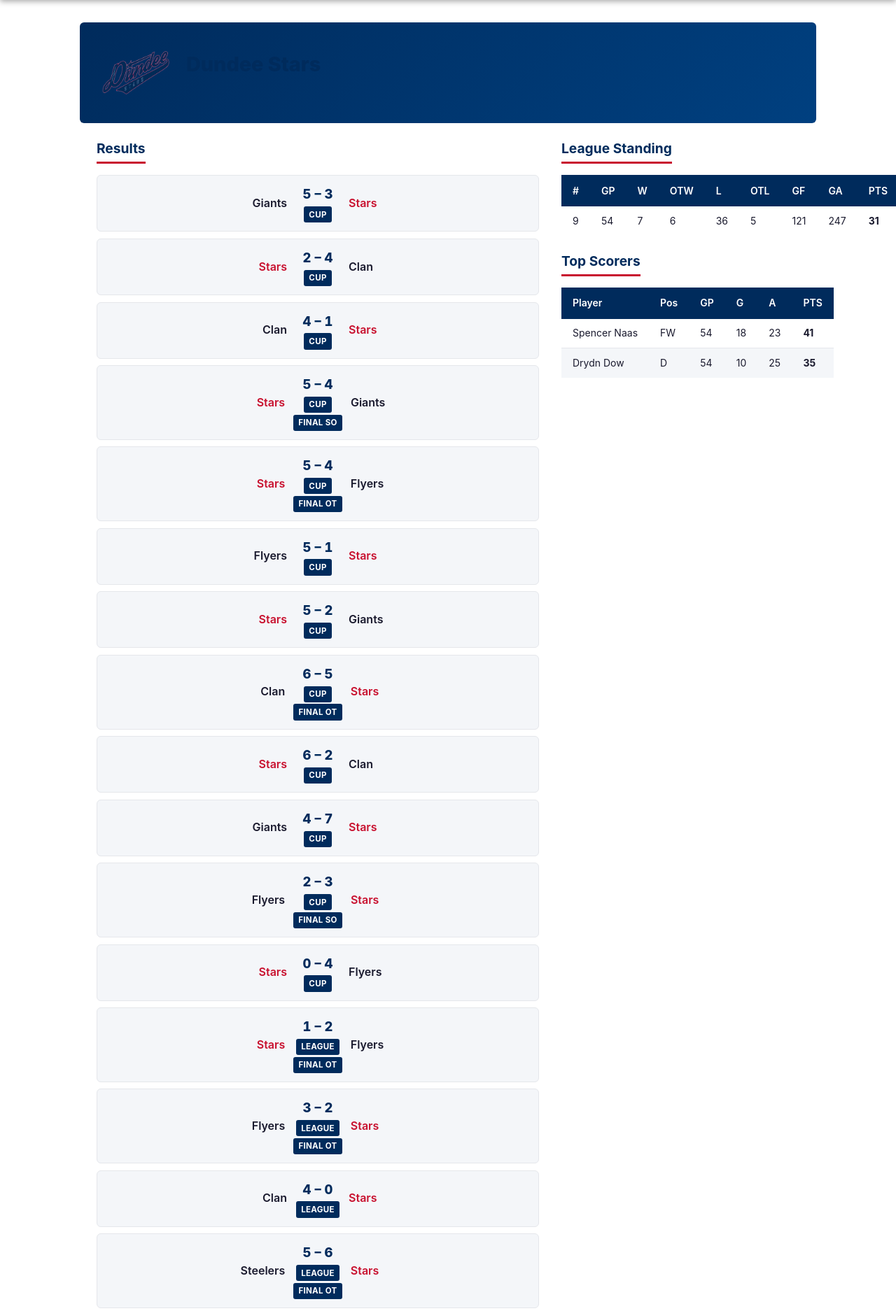
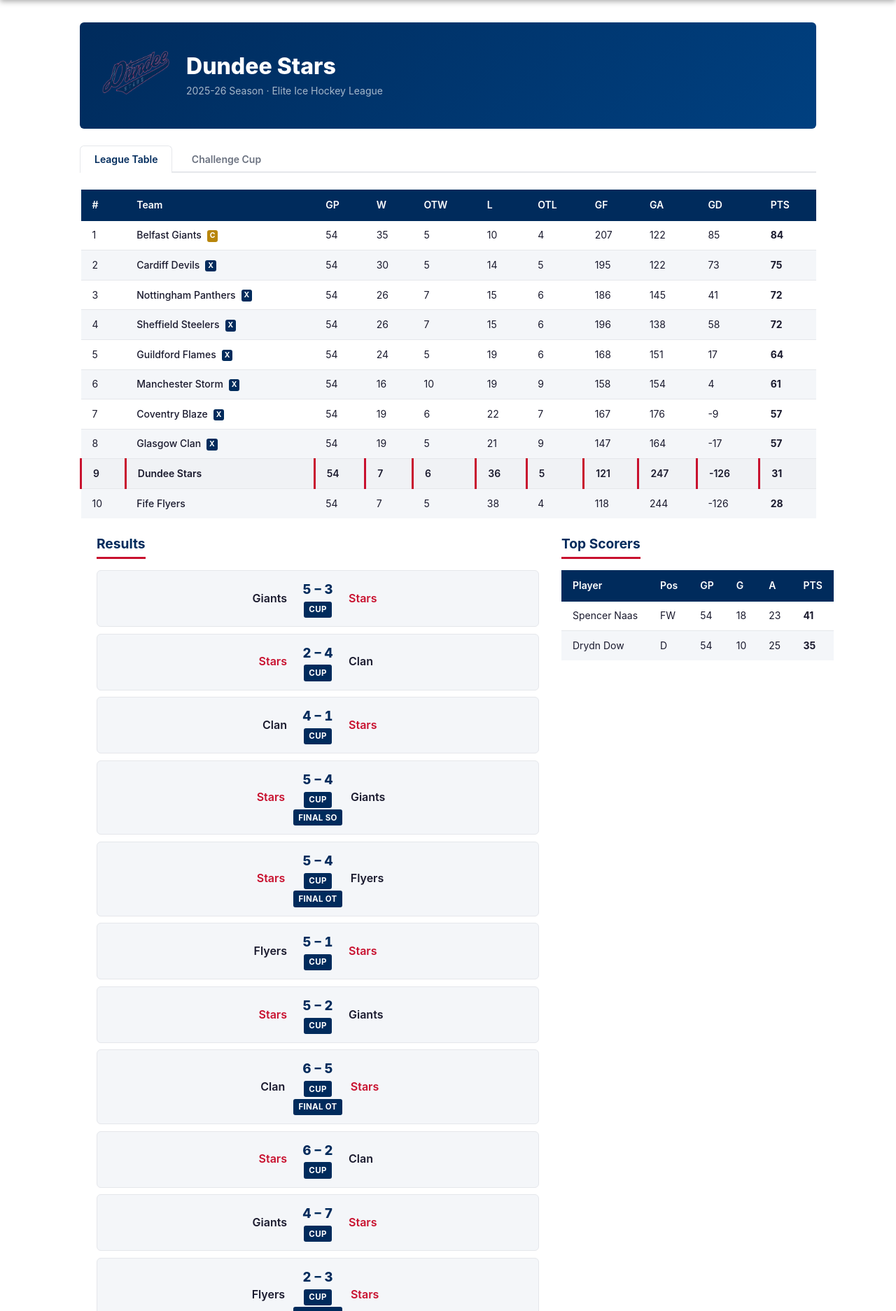
Before and after one commit to kalh96/ice-hockey-scrape, a Flask app: page /uk-hockey/elite-league/teams/dundee-stars/ in a window 1280 px wide. Shown: the part 64-1938 px from the top of the page at 70% size. Run offline with Flask 3, Linux system fonts and the light colour scheme; data comes from the database, SQL or seed files in the repository.

Commit message:
Fix nav highlighting, league context persistence, team page standings
1. Remove eihl_overview from Teams active check — overview page no
   longer highlights the Teams nav item
2. WNIHL Teams dropdown now shows 'Elite Teams / 1 North Teams / 1 South
   Teams' instead of repeating UK Competitions league labels
3. Persist league context across Home/Articles via Flask session — nav
   links stay on the last-visited league when on generic pages
4. Team names in EIHL standings and overview sidebar are now clickable
   links to team detail pages; also adds eihl_slug template filter
5. EIHL team detail page now shows full League table + Challenge Cup
   standings in tabs with the team row highlighted
6. EIHL team detail banner uses team-header / team-header-name structure
   (white text on gradient) matching the SNL team page style
- Add generic tab-trigger JS for comp-tab-based tab switching

Co-Authored-By: Claude Sonnet 4.6 <noreply@anthropic.com>

```diff
--- a/web/app.py
+++ b/web/app.py
@@ -55,6 +55,12 @@ def team_logo_filter(db_name):
 def eihl_logo_filter(db_name):
     """EIHL DB team name → logo filename (e.g. 'Belfast Giants' → 'belfast-giants.png')."""
     return EIHL_TEAM_DISPLAY.get(db_name, {}).get("logo", "")
+
+
+@app.template_filter("eihl_slug")
+def eihl_slug_filter(db_name):
+    """EIHL DB team name → URL slug (e.g. 'Belfast Giants' → 'belfast-giants')."""
+    return EIHL_TEAM_DISPLAY.get(db_name, {}).get("slug", "")
 
 
 # ---------------------------------------------------------------------------
@@ -343,14 +349,29 @@ def _load_article(slug):
 
 @app.context_processor
 def inject_globals():
-    from flask import request as _req
+    from flask import request as _req, session
     endpoint = _req.endpoint or ""
+
+    # SNL-specific pages explicitly set context to SNL
+    _SNL_ENDPOINTS = {
+        "fixtures", "fixture_preview", "event_detail", "standings",
+        "statistics", "stats_skaters", "stats_netminders",
+        "teams_list", "team_detail",
+    }
+
     if endpoint.startswith("eihl"):
         league_ctx = "eihl"
+        session["league_ctx"] = "eihl"
     elif endpoint.startswith("wnihl"):
         league_ctx = "wnihl"
+        session["league_ctx"] = "wnihl"
+    elif endpoint in _SNL_ENDPOINTS:
+        league_ctx = "snl"
+        session["league_ctx"] = "snl"
     else:
-        league_ctx = "snl"
+        # Generic pages (home, articles, about) — preserve the last league visited
+        league_ctx = session.get("league_ctx", "snl")
+
     return {
         "current_year": date.today().year,
         "team_display": TEAM_DISPLAY,
@@ -719,21 +740,24 @@ def eihl_team_detail(slug):
     team_name = EIHL_SLUG_TO_TEAM.get(slug)
     if not team_name:
         abort(404)
-    season   = request.args.get("season", EIHL_CURRENT_SEASON)
+    season          = request.args.get("season", EIHL_CURRENT_SEASON)
     if season not in EIHL_SEASONS:
         season = EIHL_CURRENT_SEASON
-    all_fx   = eihl_queries.get_eihl_team_fixtures(team_name, season=season)
-    upcoming = [f for f in all_fx if f["status"] == "scheduled"]
-    results  = [f for f in all_fx if f["status"] != "scheduled"]
-    standing = eihl_queries.get_eihl_team_standing(team_name, season=season)
-    skaters  = eihl_queries.get_eihl_team_skaters(team_name, season=season)
-    info     = EIHL_TEAM_DISPLAY.get(team_name, {})
+    all_fx          = eihl_queries.get_eihl_team_fixtures(team_name, season=season)
+    upcoming        = [f for f in all_fx if f["status"] == "scheduled"]
+    results         = [f for f in all_fx if f["status"] != "scheduled"]
+    league_standings = eihl_queries.get_eihl_standings("League", season=season)
+    cup_standings   = eihl_queries.get_eihl_standings("Cup", season=season)
+    skaters         = eihl_queries.get_eihl_team_skaters(team_name, season=season)
+    info            = EIHL_TEAM_DISPLAY.get(team_name, {})
     return render_template(
         "eihl/team_detail.html",
         team_name=team_name, info=info, slug=slug,
         season=season, seasons=EIHL_SEASONS,
         upcoming=upcoming, results=results,
-        standing=standing, skaters=skaters,
+        league_standings=league_standings,
+        cup_standings=cup_standings,
+        skaters=skaters,
         eihl_short=_eihl_short,
     )
 
--- a/web/config.py
+++ b/web/config.py
@@ -144,7 +144,7 @@ WNIHL_COMP_LABELS = {
 
 # Bump this string whenever you push CSS/JS changes to force Cloudflare to
 # fetch the new file instead of serving a stale cached copy.
-STATIC_VERSION = "20260408-4"
+STATIC_VERSION = "20260408-5"
 
 # Scottish Cup 2025-26 bracket structure.
 # Each round lists matchups; each matchup is a list of event IDs (leg 1, leg 2).
--- a/web/static/js/main.js
+++ b/web/static/js/main.js
@@ -58,6 +58,24 @@ document.querySelectorAll('.roster-tabs').forEach(container => {
   });
 });
 
+// Generic tab switching via .tab-trigger elements
+// Tabs use data-tab="panel-id" and toggle .active on sibling .tab-panel elements
+document.querySelectorAll('.tab-trigger').forEach(trigger => {
+  trigger.addEventListener('click', function(e) {
+    e.preventDefault();
+    const targetId = this.dataset.tab;
+    // Deactivate all sibling triggers in same .comp-tabs
+    const tabBar = this.closest('.comp-tabs');
+    if (tabBar) tabBar.querySelectorAll('.tab-trigger').forEach(t => t.classList.remove('active'));
+    this.classList.add('active');
+    // Deactivate all panels that are siblings of the tab bar's parent
+    const section = tabBar ? tabBar.parentElement : document;
+    section.querySelectorAll('.tab-panel').forEach(p => p.classList.remove('active'));
+    const panel = document.getElementById(targetId);
+    if (panel) panel.classList.add('active');
+  });
+});
+
 // Table sorting
 document.querySelectorAll('table.sortable').forEach(table => {
   const ths = Array.from(table.querySelectorAll('thead th'));
--- a/web/templates/base.html
+++ b/web/templates/base.html
@@ -55,7 +55,7 @@
       {% if league_ctx == 'eihl' %}
         <li class="nav-dropdown">
           <a href="{{ url_for('eihl_overview') }}"
-             class="{{ 'active' if request.endpoint in ('eihl_overview', 'eihl_team_detail') else '' }}">Teams</a>
+             class="{{ 'active' if request.endpoint == 'eihl_team_detail' else '' }}">Teams</a>
           <ul class="dropdown-menu">
             {% for db_name, info in eihl_team_display.items() %}
               <li><a href="{{ url_for('eihl_team_detail', slug=info.slug) }}">{{ info.full }}</a></li>
@@ -67,9 +67,9 @@
           <a href="{{ url_for('wnihl_teams') }}"
              class="{{ 'active' if request.endpoint == 'wnihl_teams' else '' }}">Teams</a>
           <ul class="dropdown-menu">
-            {% for c, label in wnihl_comp_labels.items() %}
-              <li><a href="{{ url_for('wnihl_teams', comp=c) }}">{{ label }}</a></li>
-            {% endfor %}
+            <li><a href="{{ url_for('wnihl_teams', comp='Elite') }}">Elite Teams</a></li>
+            <li><a href="{{ url_for('wnihl_teams', comp='1 North') }}">1 North Teams</a></li>
+            <li><a href="{{ url_for('wnihl_teams', comp='1 South') }}">1 South Teams</a></li>
           </ul>
         </li>
       {% else %}
--- a/web/templates/eihl/team_detail.html
+++ b/web/templates/eihl/team_detail.html
@@ -3,13 +3,20 @@
 {% block meta_description %}Fixtures, results and statistics for {{ info.full or team_name }} in the EIHL.{% endblock %}
 
 {% block content %}
+
+{# Team header — same structure as SNL team pages #}
 <div class="team-header">
+  <div class="team-header-logo">
     {% set logo = team_name | eihl_logo %}
     {% if logo %}
       <img src="{{ url_for('static', filename='img/eihl/' + logo) }}?v={{ static_version }}"
            alt="{{ info.full or team_name }}" class="team-logo-xl" onerror="this.style.display='none'">
     {% endif %}
-  <h1 class="page-title">{{ info.full or team_name }}</h1>
+  </div>
+  <div class="team-header-info">
+    <h1 class="team-header-name">{{ info.full or team_name }}</h1>
+    <div class="text-muted">{{ season }} Season · Elite Ice Hockey League</div>
+  </div>
 </div>
 
 {% if seasons | length > 1 %}
@@ -22,7 +29,112 @@
 </div>
 {% endif %}
 
-<div class="two-col-layout">
+{# Standings tabs #}
+{% if league_standings or cup_standings %}
+  <div class="comp-tabs mt-2">
+    <a href="#league-standings" class="comp-tab active tab-trigger" data-tab="league-standings">League Table</a>
+    {% if cup_standings %}
+      <a href="#cup-standings" class="comp-tab tab-trigger" data-tab="cup-standings">Challenge Cup</a>
+    {% endif %}
+  </div>
+
+  <div class="tab-panel active" id="league-standings">
+    {% if league_standings %}
+      <div class="table-scroll">
+      <table class="standings-table">
+        <thead>
+          <tr>
+            <th>#</th><th class="team-col">Team</th>
+            <th>GP</th><th>W</th><th>OTW</th><th>L</th><th>OTL</th>
+            <th>GF</th><th>GA</th><th>GD</th><th>PTS</th>
+          </tr>
+        </thead>
+        <tbody>
+          {% for row in league_standings %}
+            <tr class="{{ 'standings-highlight' if row.team == team_name else '' }}">
+              <td>{{ row.pos }}</td>
+              <td class="team-col">
+                {% set tslug = row.team | eihl_slug %}
+                {% if tslug and row.team != team_name %}
+                  <a href="{{ url_for('eihl_team_detail', slug=tslug) }}" class="team-name-link">{{ row.team }}</a>
+                {% else %}
+                  {{ row.team }}
+                {% endif %}
+                {% if row.qualifier == 'c' %}
+                  <span class="qualifier-badge qualifier-c" title="Champions">C</span>
+                {% elif row.qualifier in ('x', 'y') %}
+                  <span class="qualifier-badge qualifier-x" title="Playoff-qualified">X</span>
+                {% endif %}
+              </td>
+              <td>{{ row.gp }}</td>
+              <td>{{ row.w }}</td>
+              <td>{{ row.otw or 0 }}</td>
+              <td>{{ row.l }}</td>
+              <td>{{ row.otl or 0 }}</td>
+              <td>{{ row.gf }}</td>
+              <td>{{ row.ga }}</td>
+              <td>{{ (row.gf or 0) - (row.ga or 0) }}</td>
+              <td><strong>{{ row.pts }}</strong></td>
+            </tr>
+          {% endfor %}
+        </tbody>
+      </table>
+      </div>
+    {% else %}
+      <p class="no-data">No League standings available.</p>
+    {% endif %}
+  </div>
+
+  {% if cup_standings %}
+    <div class="tab-panel" id="cup-standings">
+      {% set cup_groups = cup_standings | map(attribute='group_name') | unique | list %}
+      {% for group in cup_groups %}
+        {% if group %}
+          <h3 class="standings-group-title">Group {{ group }}</h3>
+        {% endif %}
+        <div class="table-scroll">
+        <table class="standings-table">
+          <thead>
+            <tr>
+              <th>#</th><th class="team-col">Team</th>
+              <th>GP</th><th>W</th><th>OTW</th><th>L</th><th>OTL</th>
+              <th>GF</th><th>GA</th><th>PTS</th>
+            </tr>
+          </thead>
+          <tbody>
+            {% for row in cup_standings if row.group_name == group %}
+              <tr class="{{ 'standings-highlight' if row.team == team_name else '' }}">
+                <td>{{ row.pos }}</td>
+                <td class="team-col">
+                  {% set tslug = row.team | eihl_slug %}
+                  {% if tslug and row.team != team_name %}
+                    <a href="{{ url_for('eihl_team_detail', slug=tslug) }}" class="team-name-link">{{ row.team }}</a>
+                  {% else %}
+                    {{ row.team }}
+                  {% endif %}
+                  {% if row.qualifier in ('x', 'y') %}
+                    <span class="qualifier-badge qualifier-x" title="Qualifier">X</span>
+                  {% endif %}
+                </td>
+                <td>{{ row.gp }}</td>
+                <td>{{ row.w }}</td>
+                <td>{{ row.otw or 0 }}</td>
+                <td>{{ row.l }}</td>
+                <td>{{ row.otl or 0 }}</td>
+                <td>{{ row.gf }}</td>
+                <td>{{ row.ga }}</td>
+                <td><strong>{{ row.pts }}</strong></td>
+              </tr>
+            {% endfor %}
+          </tbody>
+        </table>
+        </div>
+      {% endfor %}
+    </div>
+  {% endif %}
+{% endif %}
+
+<div class="two-col-layout mt-2">
 
   <div class="two-col-main">
 
@@ -79,35 +191,9 @@
 
   </div>
 
+  {% if skaters %}
   <div class="two-col-sidebar">
-
-    {% if standing %}
-      <h2 class="section-title">League Standing</h2>
-      <table class="standings-table">
-        <thead>
-          <tr>
-            <th>#</th><th>GP</th><th>W</th><th>OTW</th>
-            <th>L</th><th>OTL</th><th>GF</th><th>GA</th><th>PTS</th>
-          </tr>
-        </thead>
-        <tbody>
-          <tr>
-            <td>{{ standing.pos }}</td>
-            <td>{{ standing.gp }}</td>
-            <td>{{ standing.w }}</td>
-            <td>{{ standing.otw }}</td>
-            <td>{{ standing.l }}</td>
-            <td>{{ standing.otl }}</td>
-            <td>{{ standing.gf }}</td>
-            <td>{{ standing.ga }}</td>
-            <td><strong>{{ standing.pts }}</strong></td>
-          </tr>
-        </tbody>
-      </table>
-    {% endif %}
-
-    {% if skaters %}
-      <h2 class="section-title mt-2">Top Scorers</h2>
+    <h2 class="section-title">Top Scorers</h2>
     <table class="stats-table">
       <thead>
         <tr>
@@ -128,9 +214,8 @@
         {% endfor %}
       </tbody>
     </table>
+  </div>
   {% endif %}
 
 </div>
-
-</div>
 {% endblock %}
```
Also changed, not shown: web/templates/eihl/overview.html (+8 -1 lines), web/templates/eihl/standings.html (+7 -2 lines). Lines whose indentation alone changed are shown as unchanged.
